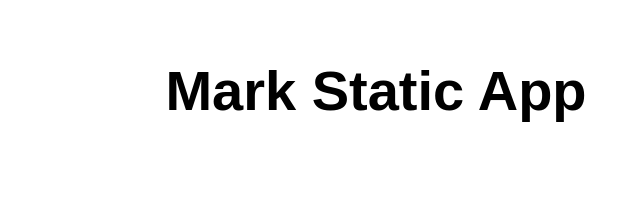
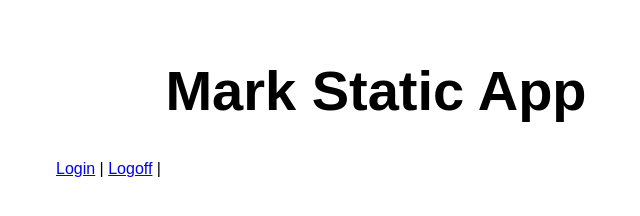
Before and after one commit to markharrisonio/markstaticweb, a website: page src/index.html in a window 1280 px wide. Shown: the whole page, without its empty margins (264-904 px from the left). Drawn offline with Linux system fonts and the light colour scheme.

Commit message:
Update index.html

```diff
--- a/src/index.html
+++ b/src/index.html
@@ -11,6 +11,8 @@
 <body>
   <main>
     <h1>Mark Static App</h1>
+
+    <a href="https://jolly-mud-0d5abf303.2.azurestaticapps.net/.auth/login/aad">Login</a> | <a href="https://jolly-mud-0d5abf303.2.azurestaticapps.net/.auth/login/aad">Logoff</a> |
   </main>
 </body>
 
```
